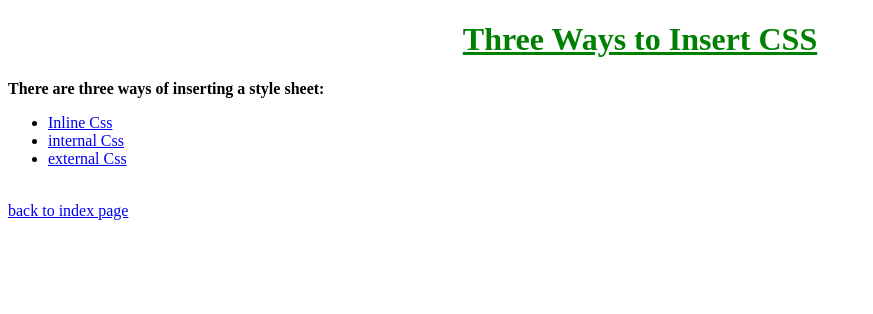
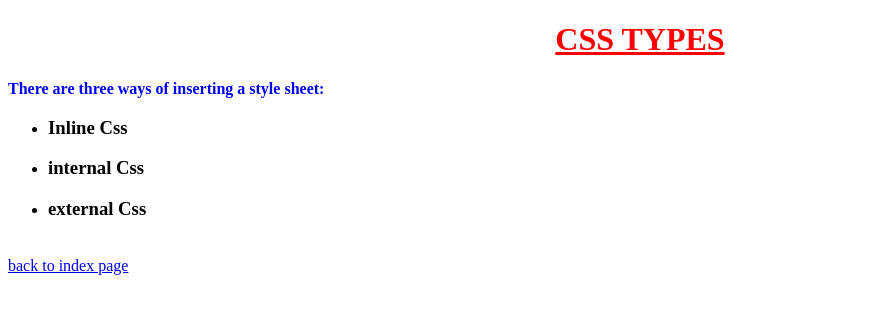
Before and after one commit to vishnusai399/WTCLASS, a plain HTML site: page csstypes.html in a window 1280 px wide. Shown: the whole page, without its empty margins (0-873 px from the left). Drawn offline with Linux system fonts and the light colour scheme.

Commit message:
Update csstypes.html

```diff
--- a/csstypes.html
+++ b/csstypes.html
@@ -3,12 +3,12 @@
 <html>
 <body >
 
-<h1 style="color: green;text-align:center;"><u>Three Ways to Insert CSS</u></h1>
-<p style="color: black;"><b>There are three ways of inserting a style sheet:</b></p>
+<h1 style="color: red;text-align:center;"><u> CSS TYPES</u></h1>
+<p style="color: blue;"><b>There are three ways of inserting a style sheet:</b></p>
 <ul>
-<li><a href="Inlinecss.html">Inline Css</a></li>
-<li><a href="Internalcss.html">internal Css</a></li>
-<Li><a href="Externalcss.html">external Css</a></li>
+<li><h3>Inline Css</h3></li>
+<li><h3>internal Css</h3></li>
+<Li><h3>external Css</h3></li>
 </ul>
 <br/>
 
```
